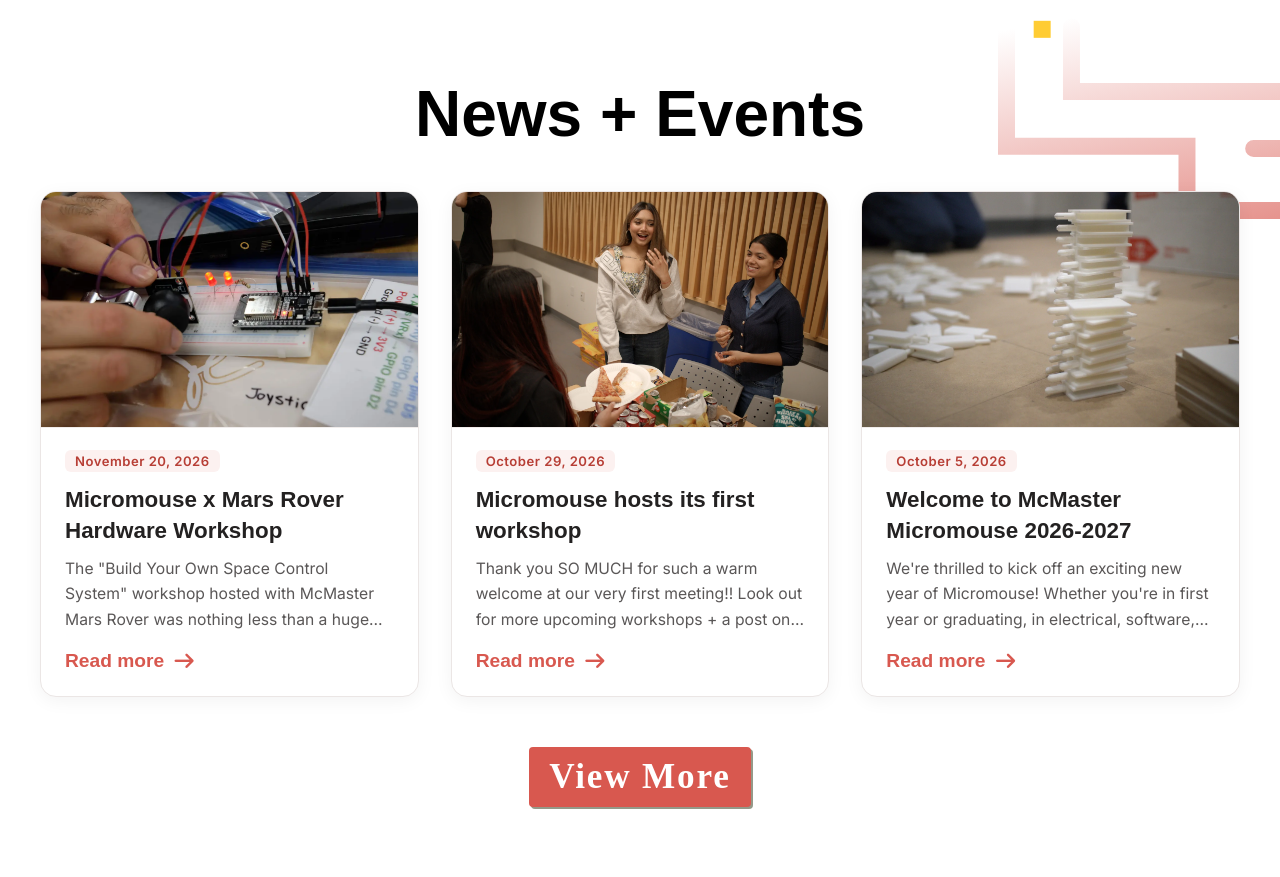
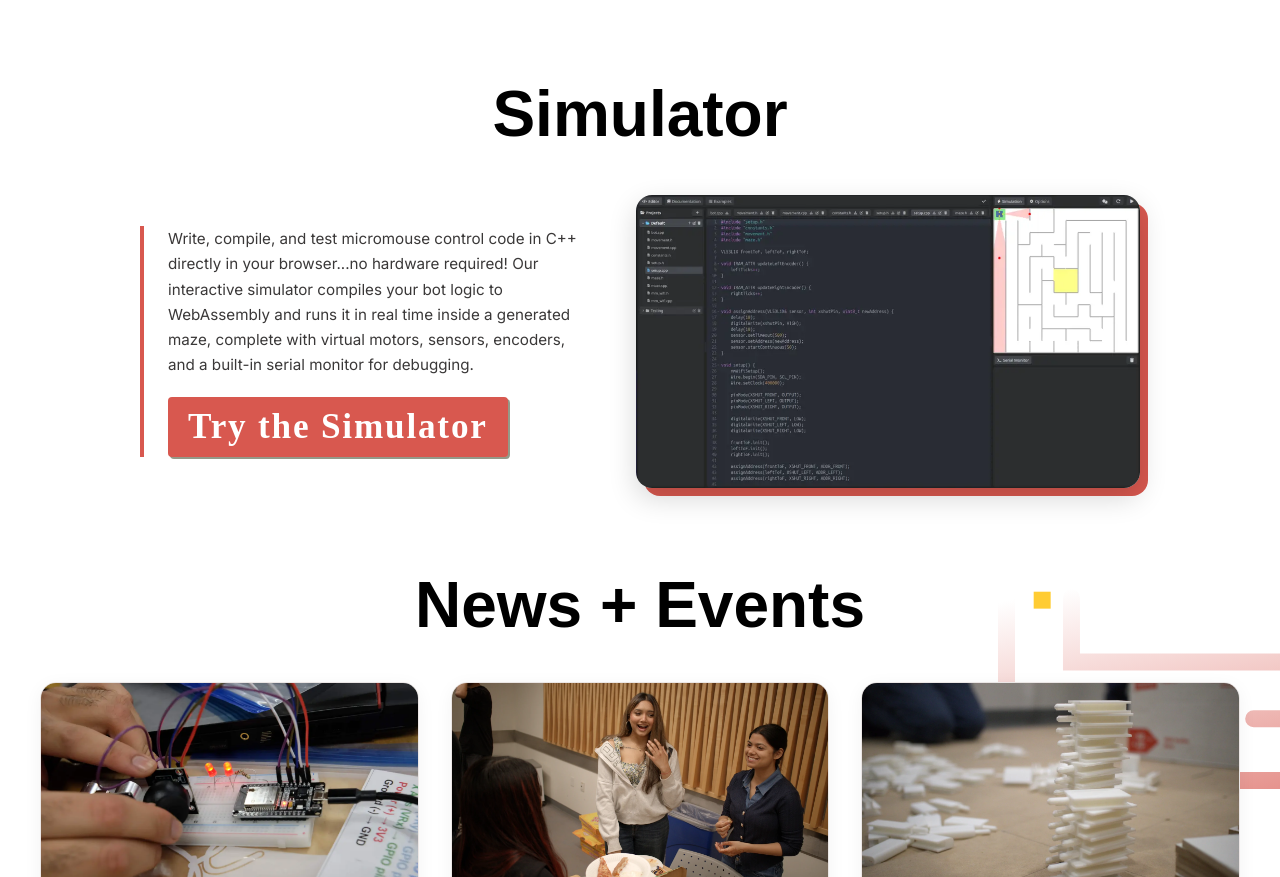
Before and after one commit to mac-micromouse/mac-micromouse.github.io, a plain HTML site: page index.html in a window 1280 px wide. Shown: the part 1875-2752 px from the top of the page. Drawn offline with Linux system fonts and the light colour scheme; a web font is replaced by a local one.

Commit message:
add simulator section

```diff
--- a/index.css
+++ b/index.css
@@ -391,6 +391,48 @@ img, svg {
 	justify-content: center;
 	align-items: center;
 	margin-top: 80px;
+}
+
+#simulator-section {
+	margin: 80px 10%;
+}
+
+#simulator-content {
+	display: flex;
+	align-items: center;
+	gap: 48px;
+	max-width: 1100px;
+	width: 100%;
+	margin-top: 24px;
+}
+
+#simulator-text {
+	flex: 1;
+	display: flex;
+	flex-direction: column;
+	align-items: flex-start;
+	gap: 20px;
+	border-left: 4px solid #d8584f;
+	padding-left: 24px;
+}
+
+#simulator-text p {
+	margin: 0;
+	font-size: 0.95rem;
+	line-height: 1.65;
+	color: #3a3838;
+}
+
+#simulator-img {
+	flex: 1.2;
+}
+
+#simulator-img img {
+	width: 100%;
+	height: auto;
+	border-radius: 16px;
+	display: block;
+	box-shadow: 0 10px 28px rgba(0, 0, 0, 0.16), 8px 8px 0 #d8584f;
 }
 
 #competition-main {
@@ -838,6 +880,22 @@ img, svg {
 		margin: 40px 20px;
 	}
 
+	#simulator-section {
+		margin: 40px 20px;
+	}
+
+	#simulator-content {
+		flex-direction: column;
+		gap: 24px;
+	}
+
+	#simulator-text {
+		align-items: center;
+		text-align: center;
+		border-left: none;
+		padding-left: 0;
+	}
+
 	#topics-grid {
 		grid-template-columns: repeat(2, 1fr);
 		gap: 16px;
--- a/index.html
+++ b/index.html
@@ -108,6 +108,24 @@
 				</div>
 			</div>
 
+			<!-- ── Simulator ────────────────────────────────── -->
+			<div class="section" id="simulator-section">
+				<h2>Simulator</h2>
+				<div id="simulator-content">
+					<div id="simulator-text">
+						<p>
+							Write, compile, and test micromouse control code in C++ directly in your browser...no hardware required!
+							Our interactive simulator compiles your bot logic to WebAssembly and runs it in real time inside a generated maze,
+							complete with virtual motors, sensors, encoders, and a built-in serial monitor for debugging.
+						</p>
+						<a class="button" href="/simulator">Try the Simulator</a>
+					</div>
+					<div id="simulator-img">
+						<img src="./img/simulator.webp" alt="Micromouse Simulator interface">
+					</div>
+				</div>
+			</div>
+
 			<!-- ── Graphic ────────────────────────────────────── -->
 			<img id="graphic-2" src="./img/graphic_2.svg" alt="">
 
```
Also changed, not shown: img/simulator.webp (added).
